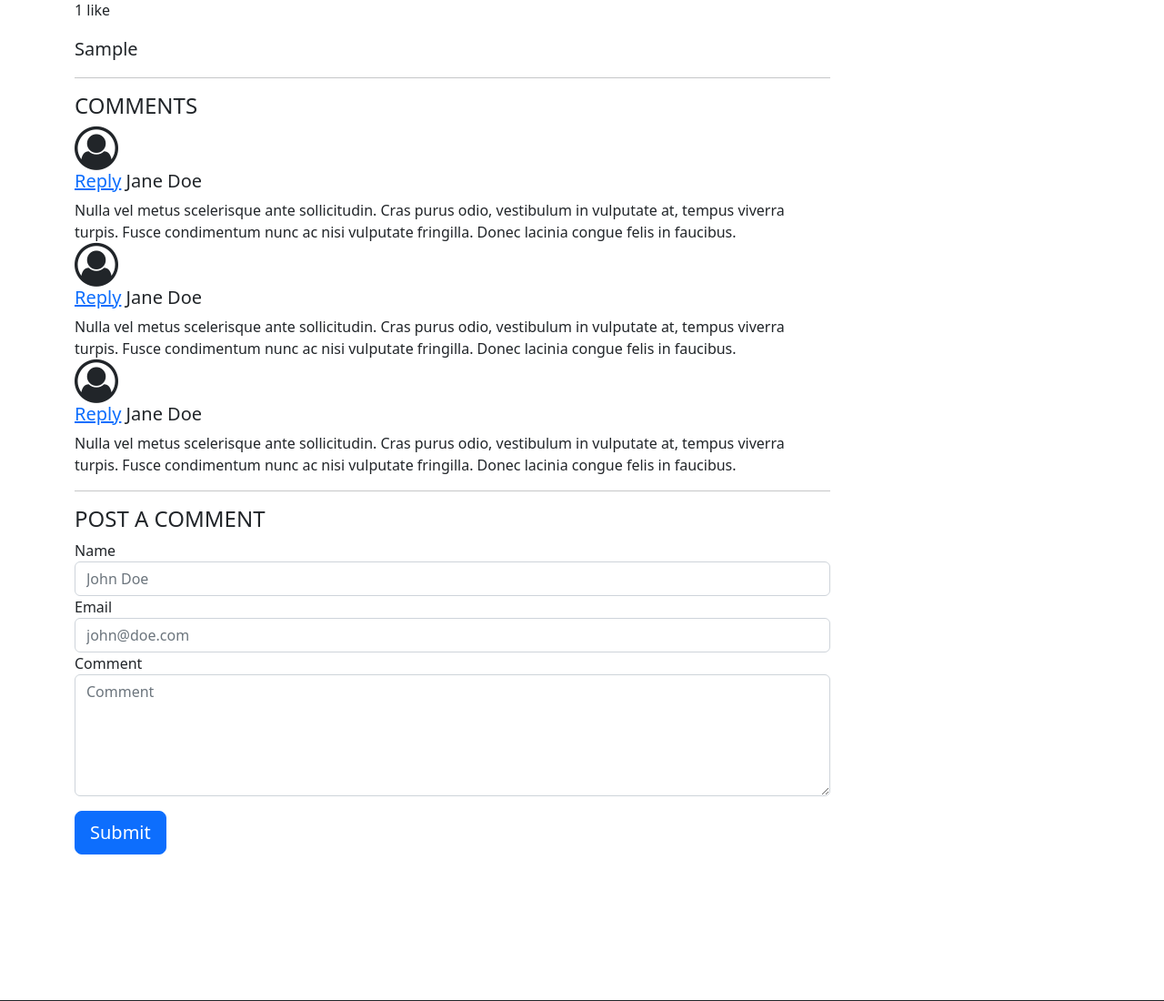
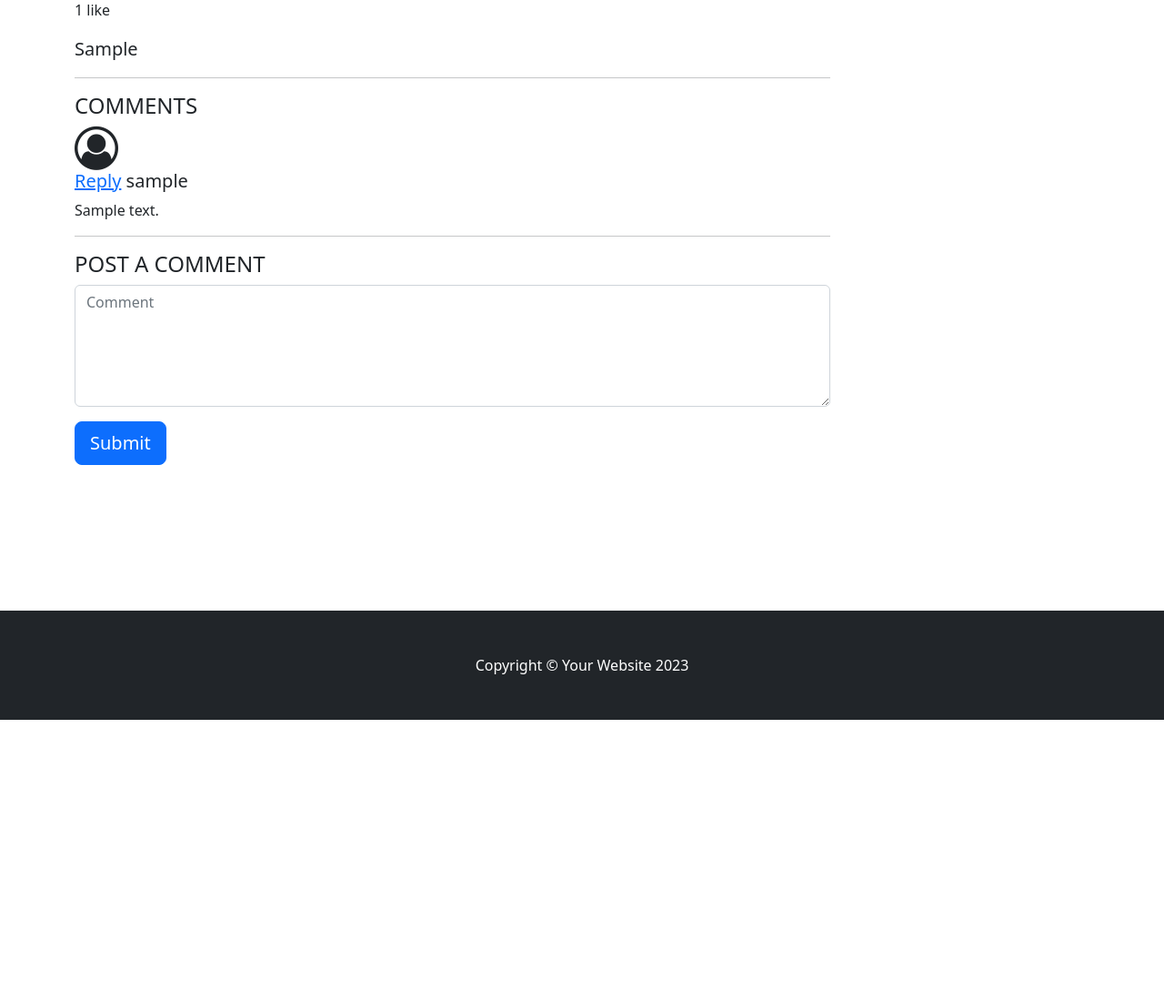
Before and after one commit to Hoomanzoh79/Django-Chatapp, a Django app: page /social/post/1 in a window 1280 px wide. Shown: the part 533-1633 px from the top of the page at 91% size. After the commit the page ends 1324 px from the top, so only its background shows below. Run offline with Django 3.2, Linux system fonts and the light colour scheme; tables that the repository leaves empty hold one stand-in row (values such as "Sample post"); grey boxes marked "Sample" are stand-in pictures; some libraries are stand-ins or nearby versions.

Commit message:
add comments and comment form

```diff
--- a/social/templates/social/post_detail.html
+++ b/social/templates/social/post_detail.html
@@ -4,6 +4,7 @@
 <meta charset="utf-8">
 {% extends '_base.html' %}
 {% load static %}
+{% load comment_tags %}
 {% block page_title %} post detail {% endblock %}
 <meta name="viewport" content="width=device-width, initial-scale=1">
 <link href="https://cdn.jsdelivr.net/npm/bootstrap@4.3.1/dist/css/bootstrap.min.css" rel="stylesheet">
@@ -317,47 +318,30 @@ Template sidebar
 </ul>
 <hr class="mb40">
 <h4 class="mb40 text-uppercase font500">Comments</h4>
+{% for comment in comments|only_active_comments %}
+    {% if comment.is_parent %}
 <div class="media mb40">
 <i class="d-flex mr-3 fa fa-user-circle-o fa-3x"></i>
 <div class="media-body">
 <h5 class="mt-0 font400 clearfix">
 <a href="#" class="float-right">Reply</a>
-Jane Doe</h5> Nulla vel metus scelerisque ante sollicitudin. Cras purus odio, vestibulum in vulputate at, tempus viverra turpis. Fusce condimentum nunc ac nisi vulputate fringilla. Donec lacinia congue felis in faucibus.
+{{comment.author}}</h5>{{comment.body}}
 </div>
-</div>
-<div class="media mb40">
-<i class="d-flex mr-3 fa fa-user-circle-o fa-3x"></i>
-<div class="media-body">
-<h5 class="mt-0 font400 clearfix">
-<a href="#" class="float-right">Reply</a>
-Jane Doe</h5> Nulla vel metus scelerisque ante sollicitudin. Cras purus odio, vestibulum in vulputate at, tempus viverra turpis. Fusce condimentum nunc ac nisi vulputate fringilla. Donec lacinia congue felis in faucibus.
-</div>
-</div>
-<div class="media mb40">
-<i class="d-flex mr-3 fa fa-user-circle-o fa-3x"></i>
-<div class="media-body">
-<h5 class="mt-0 font400 clearfix">
-<a href="#" class="float-right">Reply</a>
-Jane Doe</h5> Nulla vel metus scelerisque ante sollicitudin. Cras purus odio, vestibulum in vulputate at, tempus viverra turpis. Fusce condimentum nunc ac nisi vulputate fringilla. Donec lacinia congue felis in faucibus.
-</div>
+{% endif %}
+{% for replies in comment.children %}
+<h3>&nbsp; &nbsp; &nbsp; <b>{{ comment.author }} : </b> {{ replies.content }}</h3>
+{% endfor %}
+{% endfor %}
 </div>
 <hr class="mb40">
 <h4 class="mb40 text-uppercase font500">Post a comment</h4>
-<form role="form">
+<form role="form" method="post" action="{% url 'social:comment-create' post.id %}">
+{% csrf_token %}
 <div class="form-group">
-<label>Name</label>
-<input type="text" class="form-control" placeholder="John Doe">
-</div>
-<div class="form-group">
-<label>Email</label>
-<input type="email" class="form-control" placeholder="john@doe.com">
-</div>
-<div class="form-group">
-<label>Comment</label>
-<textarea class="form-control" rows="5" placeholder="Comment"></textarea>
+<textarea class="form-control" rows="5" placeholder="Comment" name="body"></textarea>
 </div>
 <div class="clearfix float-right mt-3">
-<button type="button" class="btn btn-primary btn-lg">Submit</button>
+<button type="submit" class="btn btn-primary btn-lg">Submit</button>
 </div>
 </form>
 </div>
```
